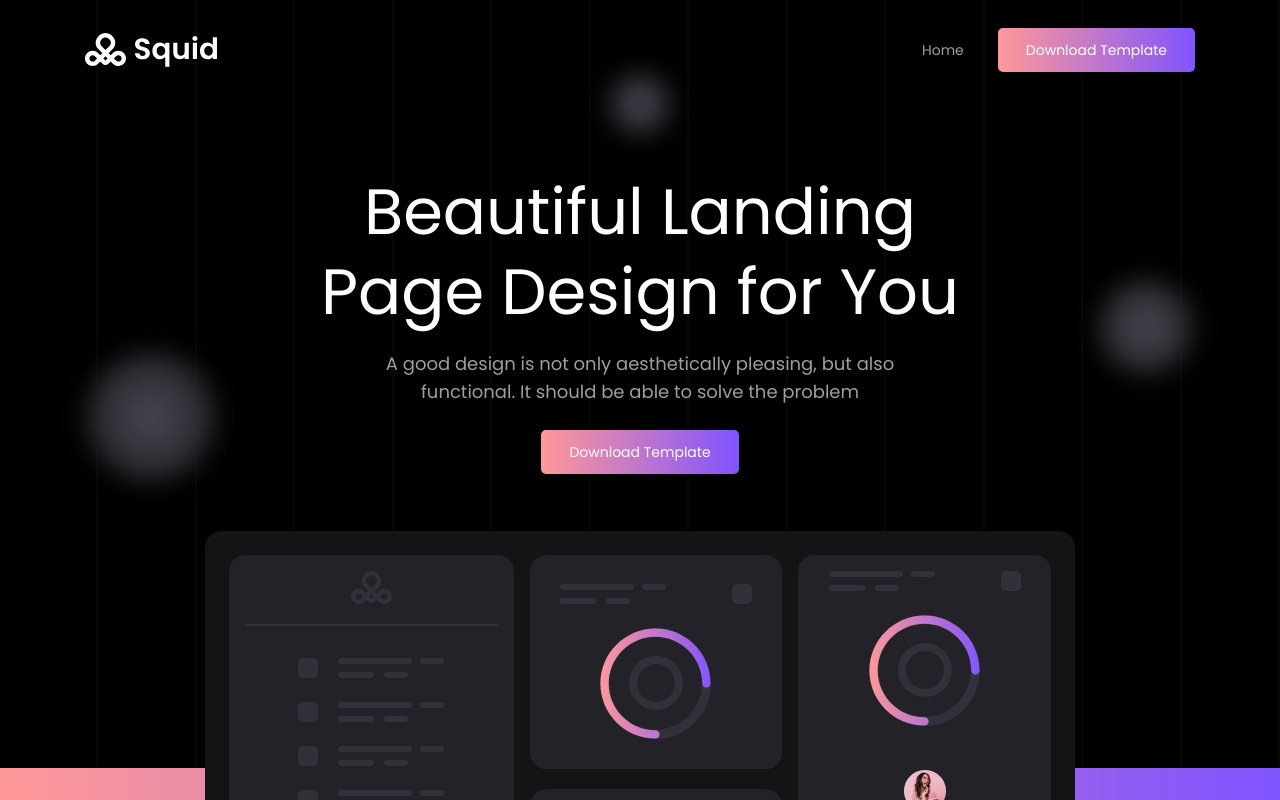
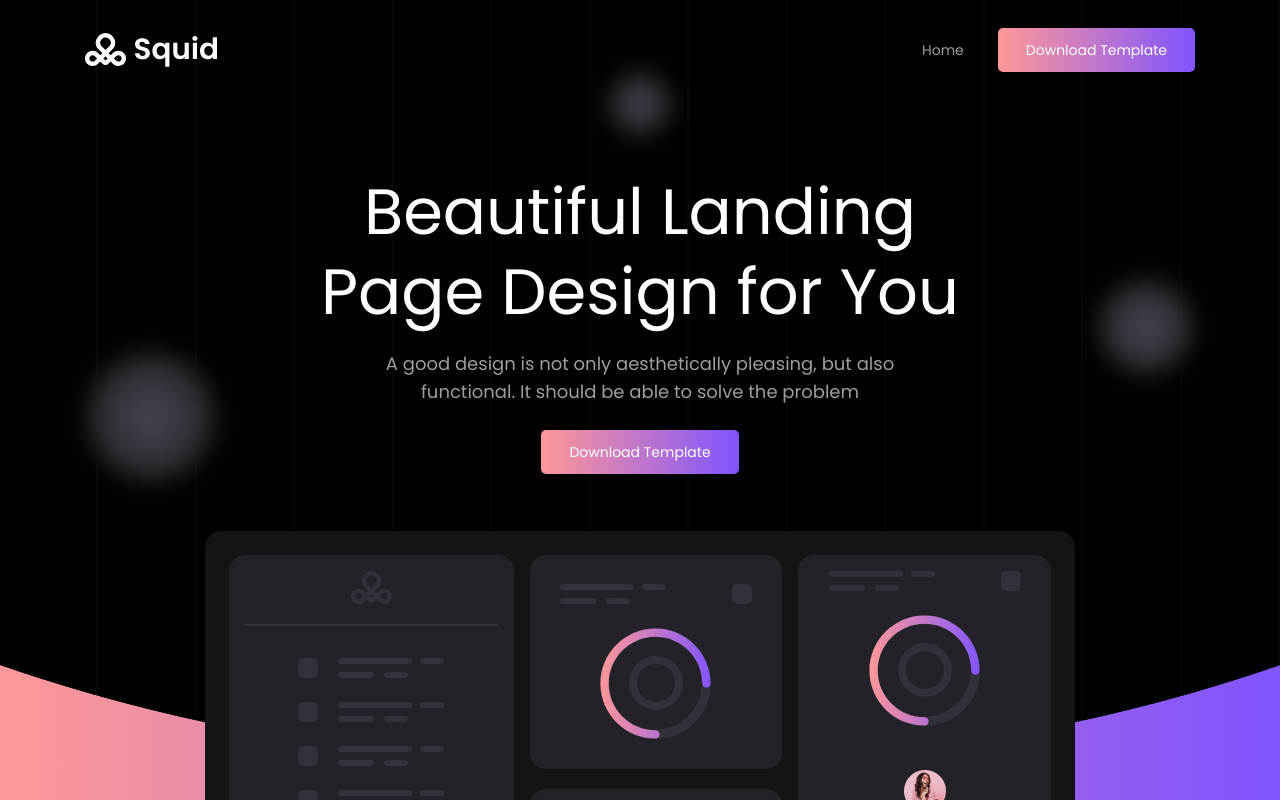
Before and after one commit to GhiasAli17/squid-landing-page-design, a Next.js app: page / in a window 1280 px wide. Shown: the top 800 px of the page. Built offline with nearby package versions, Linux system fonts and the light colour scheme.

Commit message:
rounded shape added

```diff
--- a/src/app/page.tsx
+++ b/src/app/page.tsx
@@ -32,8 +32,11 @@ import FeatureCard from "./components/FeatureCard";
 
 export default function Home() {
   return (
-    <main className="min-h-screen text-light-gray">
-      <div className="bg-black pb-[270px] bg-vertical-lines">
+    <main className="min-h-screen text-light-gray bg-gradient-to-r from-gradient-start to-gradient-end relative">
+      <div
+        className="bg-black pb-[270px] bg-vertical-lines relative"
+        style={{ clipPath: "ellipse(100% 100% at 50% 0%)" }}
+      >
         {/* header part  */}
         <header className="pt-7 ps-4 pe-4">
           <div className="max-w-[1110px] mx-auto ">
@@ -77,8 +80,8 @@ export default function Home() {
         </div>
       </div>
       {/* 2nd section  */}
-      <div className="min-h-[475px] ps-4 pe-4 flex justify-center bg-gradient-to-r from-gradient-start to-gradient-end relative">
-        <div className="flex md:flex-row flex-col gap-4 w-full max-w-[870px] mx-auto p-6 bg-medium-black rounded-2xl -top-[50%] absolute">
+      <div className="min-h-[475px] ps-4 pe-4   flex justify-center bg-gradient-to-r from-gradient-start to-gradient-end relative">
+        <div className="flex md:flex-row flex-col gap-4 w-full z-20  max-w-[870px] mx-auto p-6 bg-medium-black rounded-2xl -top-[50%] absolute">
           <div className="bg-light-black flex flex-col justify-center items-center rounded-2xl p-4 flex-1">
             <div>{lightSquidIcon}</div>
             <div className="bg-medium-gray h-[2px] w-full mt-5 mb-8" />
@@ -134,7 +137,7 @@ export default function Home() {
       </div>
 
       {/* 3rd section  */}
-      <div className=" bg-black pt-24 pb-24 ps-4 pe-4">
+      <div className=" bg-black pt-24 pb-24 ps-4 pe-4 ">
         {" "}
         <div className=" max-w-[1110px] mx-auto  -top-[50px]">
           <h1 className="text-white font-semibold text-5xl">Feature Boxes</h1>
```
